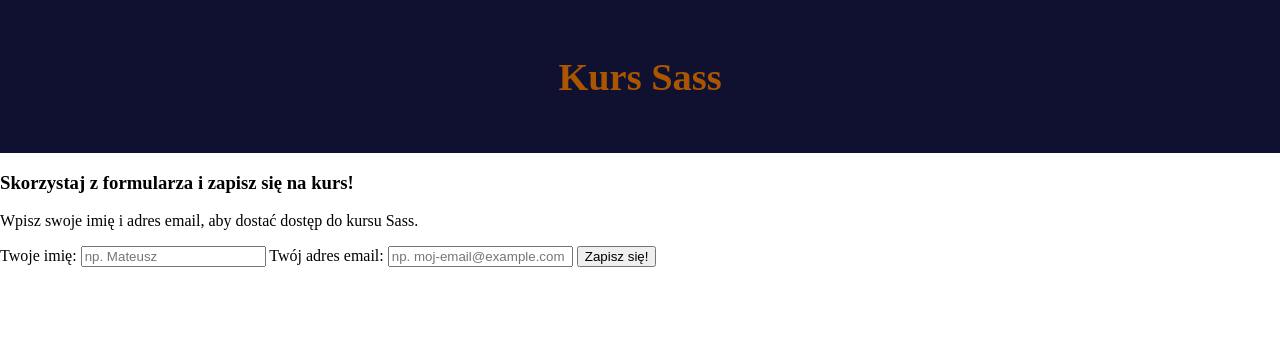
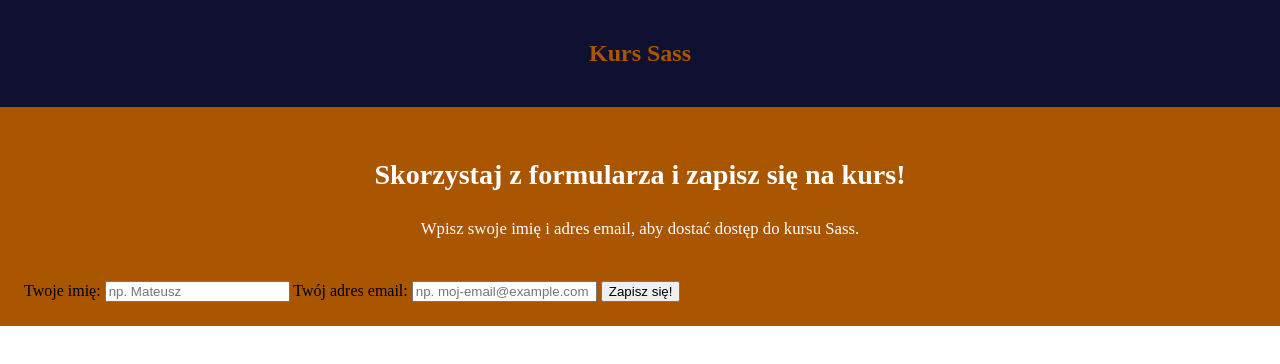
Before and after one commit to pawel-politowski/SASS, a plain HTML site: page index.html in a window 1280 px wide. Drawn offline with Linux system fonts and the light colour scheme.

Commit message:
sass cdn

```diff
--- a/css/style.scss
+++ b/css/style.scss
@@ -1,17 +1,40 @@
 $primaryColor: #aa5500;
 $backgroundColor: #101030;
 $standardPadding: 1.5em;
-$headingFontSize: 1.2em;
+$headingFontSize: 1.5em;
+$hoverHeadingFontSize: 2em;
 
 body {
     padding: 0;
     margin: 0;
+    box-sizing: border-box;
 }
 
 header {
-    color: $primaryColor;
     background: $backgroundColor;
     padding: $standardPadding;
-    font-size: $headingFontSize;
     text-align: center;
+    h1 {
+        color: $primaryColor;
+        font-size: $headingFontSize;
+        transition: all .3s linear;
+        &:hover {
+            font-size: $hoverHeadingFontSize;
+        }
+    }
 }
+
+main {
+    background: $primaryColor;
+    padding: $standardPadding;
+    .info {
+        color: white;
+        text-align: center;
+        font-size: $headingFontSize;
+        box-sizing: border-box;
+        p {
+            font-size: 0.7em;
+            padding-bottom: $standardPadding;
+        }
+    }
+}
```
Also changed, not shown: css/style.css, 1 other file.
